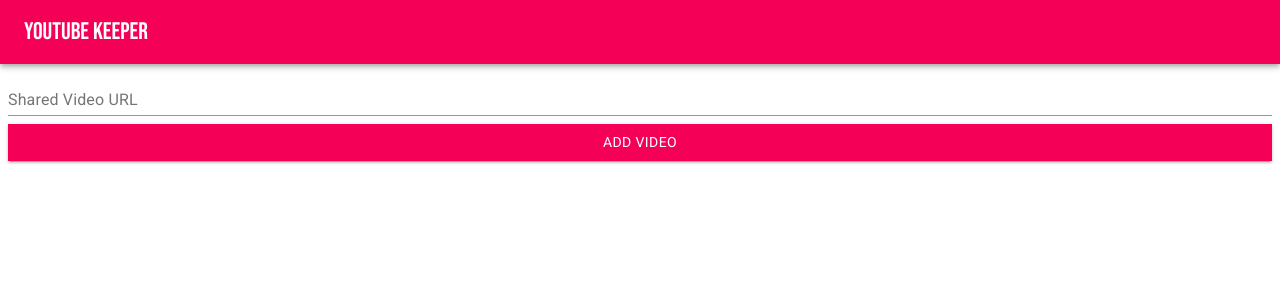
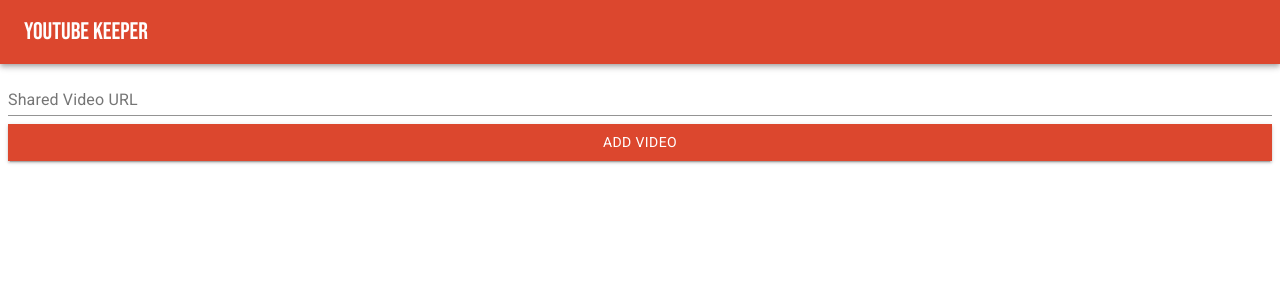
Before and after one commit to shunkus/YTK, a React (Create React App) app: page / in a window 1280 px wide. Shown: the top 300 px of the page. Built offline with nearby package versions, Linux system fonts and the light colour scheme.

Commit message:
Changed color

```diff
--- a/src/App.js
+++ b/src/App.js
@@ -1,8 +1,23 @@
 import React, { useState, useEffect } from "react";
-import { Container, AppBar, Toolbar, Typography } from "@material-ui/core";
+import {
+  Container,
+  AppBar,
+  Toolbar,
+  Typography,
+  ThemeProvider,
+  createMuiTheme,
+} from "@material-ui/core";
 import VideosComponent from "./components/VideosComponent";
 import AddVideoComponent from "./components/AddVideoComponent";
 import "./styles.css";
+
+const theme = createMuiTheme({
+  palette: {
+    secondary: {
+      main: "#DC472E",
+    },
+  },
+});
 
 export default function App(props) {
   const [videos, setVideos] = useState(props.videos);
@@ -11,7 +26,7 @@
     localStorage.setItem("videos", videosString);
   });
   return (
-    <div className="App">
+    <ThemeProvider className="App" theme={theme}>
       <AppBar color="secondary" position="static">
         <Toolbar>
           <Typography variant="h5" style={{ fontFamily: "Bebas Neue" }}>
@@ -24,7 +39,9 @@
           videos={videos}
           onRemoveVideoClicked={(videoId) => {
             // eslint-disable-next-line no-restricted-globals
-            if (prompt("What is the answer to 12 multiplied by 12?") === "144") {
+            if (
+              prompt("What is the answer to 12 multiplied by 12?") === "144"
+            ) {
               setVideos(videos.filter((id) => id !== videoId));
             }
           }}
@@ -35,6 +52,6 @@
           }}
         />
       </Container>
-    </div>
+    </ThemeProvider>
   );
 }
```
